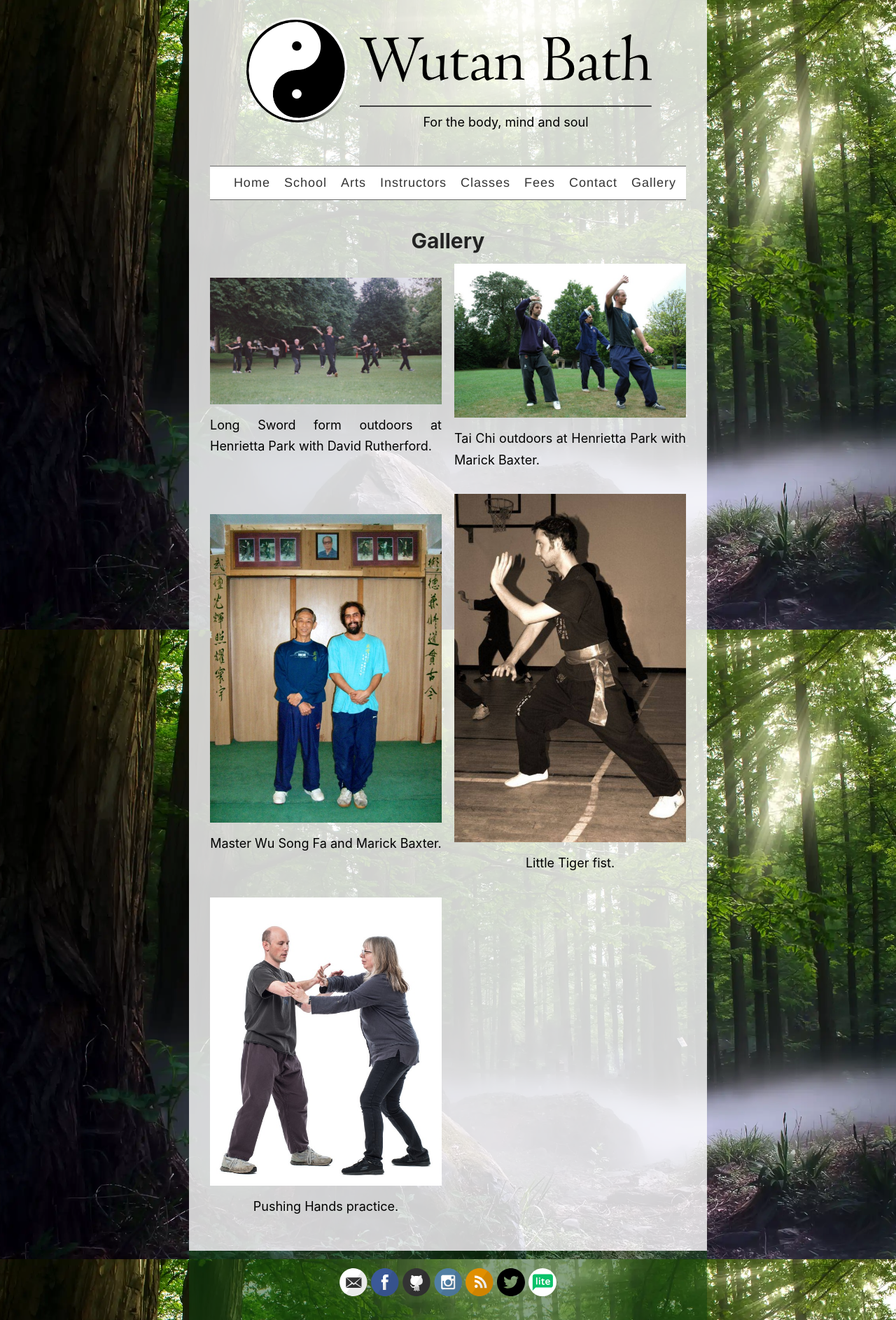
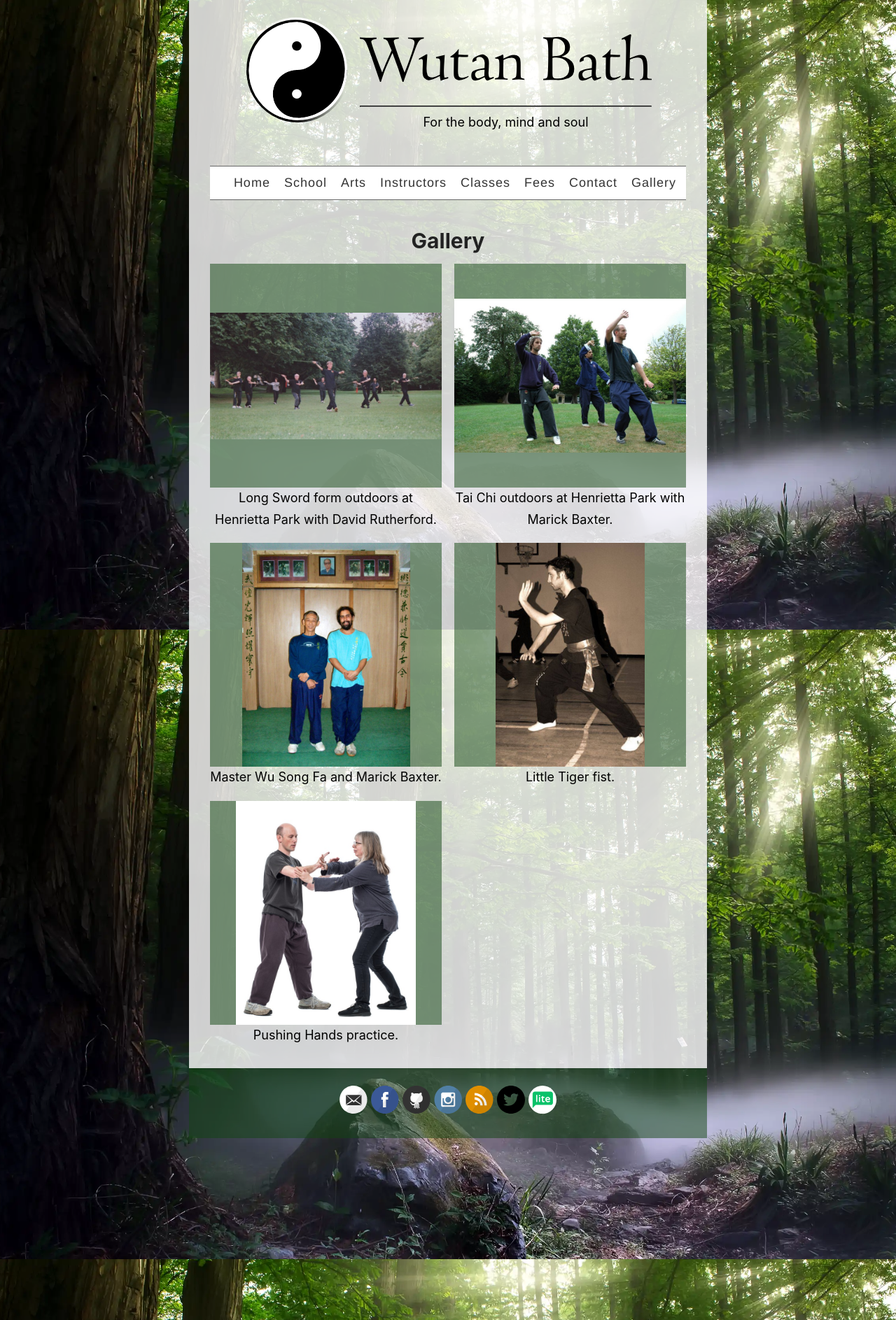
Before and after one commit to xanthipe/wutan-bath, a Jekyll site: the page built from _pages/gallery.md, in a window 1280 px wide. Shown: the whole page at 70% size. Built offline with Jekyll 4.4.1, drawn with Linux system fonts in a browser that asks for light colours.

Commit message:
fix: tweaks gallery styling to handle different image sizes

```diff
--- a/_pages/gallery.md
+++ b/_pages/gallery.md
@@ -8,9 +8,11 @@ permalink: /gallery/
 
 <div class="gallery-wrapper">
 {% for photo in site.data.photos %}
-<div class="gallery-item">
-    <img src="{{ site.baseurl }}/assets/photos/gallery/{{photo.name}}" alt="{{photo.description}}">
-    <p>{{photo.description}}</p>
-</div>
+<figure class="gallery-item">
+    <div class="gallery-image-bg">
+        <img src="{{ site.baseurl }}/assets/photos/gallery/{{photo.name}}" alt="{{photo.description}}">
+    </div>
+    <figcaption>{{photo.description}}</figcaption>
+</figure>
 {% endfor %}
 </div>
--- a/assets/style.scss
+++ b/assets/style.scss
@@ -82,6 +82,7 @@ h2 {
 }
 
 @media (min-width: 769px) {
+
   .post h2::before,
   .post h2::after {
     content: "";
@@ -110,46 +111,6 @@ p {
   text-align: justify;
 }
 
-table {
-  padding: 0;
-}
-
-table tr {
-  border-top: 1px solid #cccccc;
-  background-color: white;
-  margin: 0;
-  padding: 0;
-}
-
-table tr:nth-child(2n) {
-  background-color: #f8f8f8;
-}
-
-table tr th {
-  font-weight: bold;
-  border: 1px solid #cccccc;
-  text-align: left;
-  margin: 0;
-  padding: 6px 13px;
-}
-
-table tr td {
-  border: 1px solid #cccccc;
-  text-align: left;
-  margin: 0;
-  padding: 6px 13px;
-}
-
-table tr th :first-child,
-table tr td :first-child {
-  margin-top: 0;
-}
-
-table tr th :last-child,
-table tr td :last-child {
-  margin-bottom: 0;
-}
-
 #search-container {
   text-align: center;
 }
@@ -159,7 +120,7 @@ table tr td :last-child {
   padding: 12px 20px;
   margin: 8px 0;
   display: inline-block;
-  border: 1px solid #ccc;
+  border: 1px solid $lightGray;
   border-radius: 4px;
   box-sizing: border-box;
   font-size: 18px;
@@ -192,6 +153,7 @@ table tr td :last-child {
       font-style: normal;
       color: $lightGreen;
       text-align: center;
+
       ::before {
         content: '\a';
         white-space: pre;
@@ -412,12 +374,12 @@ nav {
 .posts {
   margin-top: 6rem;
 
-  & > .post:last-child {
+  &>.post:last-child {
     padding-bottom: 1em;
     border-bottom: none;
   }
 
-  > .archive {
+  >.archive {
     display: block;
     margin-top: 2rem;
   }
@@ -579,6 +541,25 @@ Modules - reusable parts of our design
     flex-direction: column;
     align-items: center;
     justify-content: space-between;
+    width: 100%;
+    height: 100%;
+
+    .gallery-image-bg {
+      display: flex;
+      height: 20rem;
+      width: 100%;
+      align-items: center;
+      justify-content: center;
+      background-color: rgba($darkGreen, 50%);
+
+      img {
+        max-height: 20rem;
+      }
+    }
+
+    figcaption {
+      text-align: center;
+    }
   }
 }
 
```
